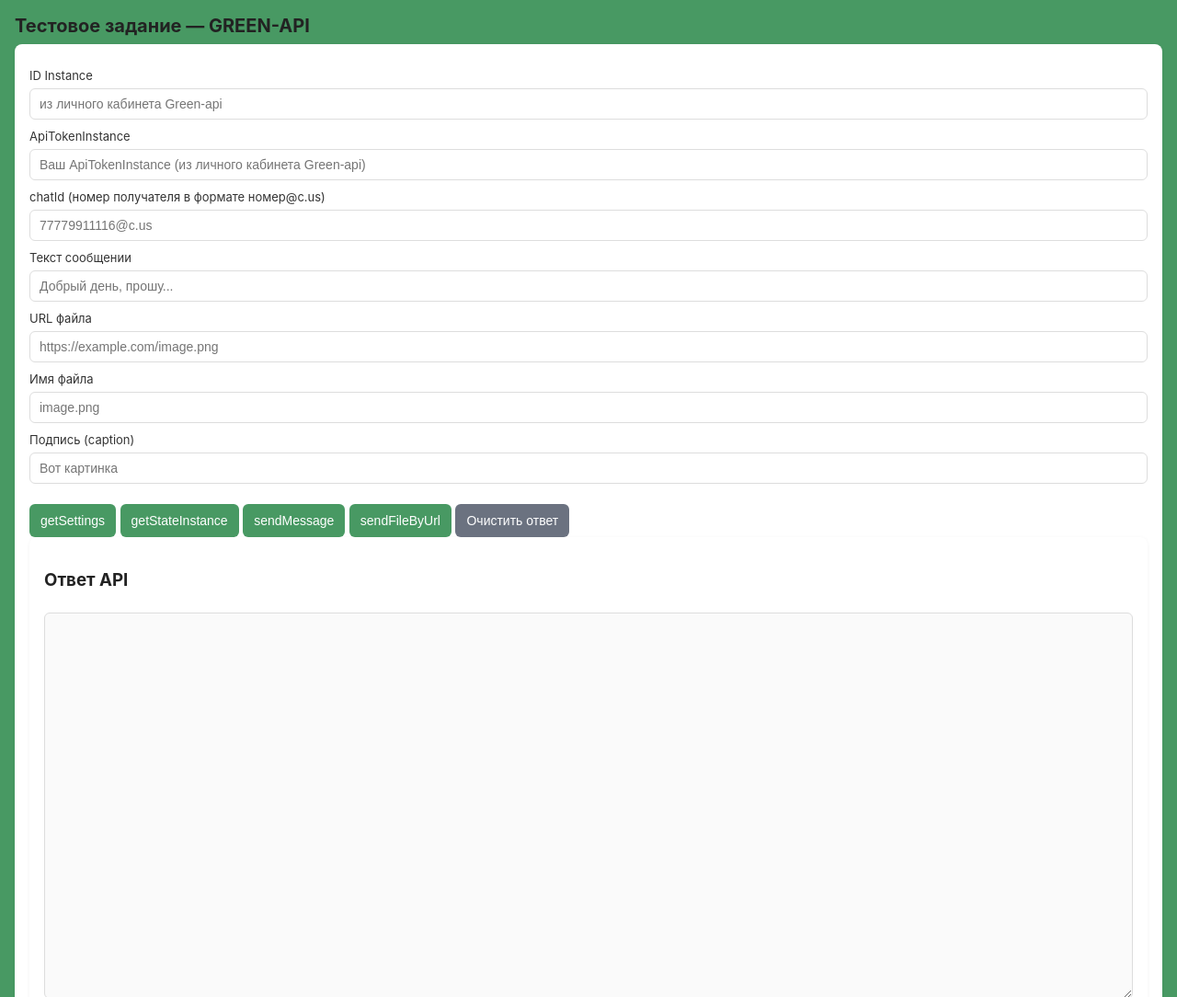
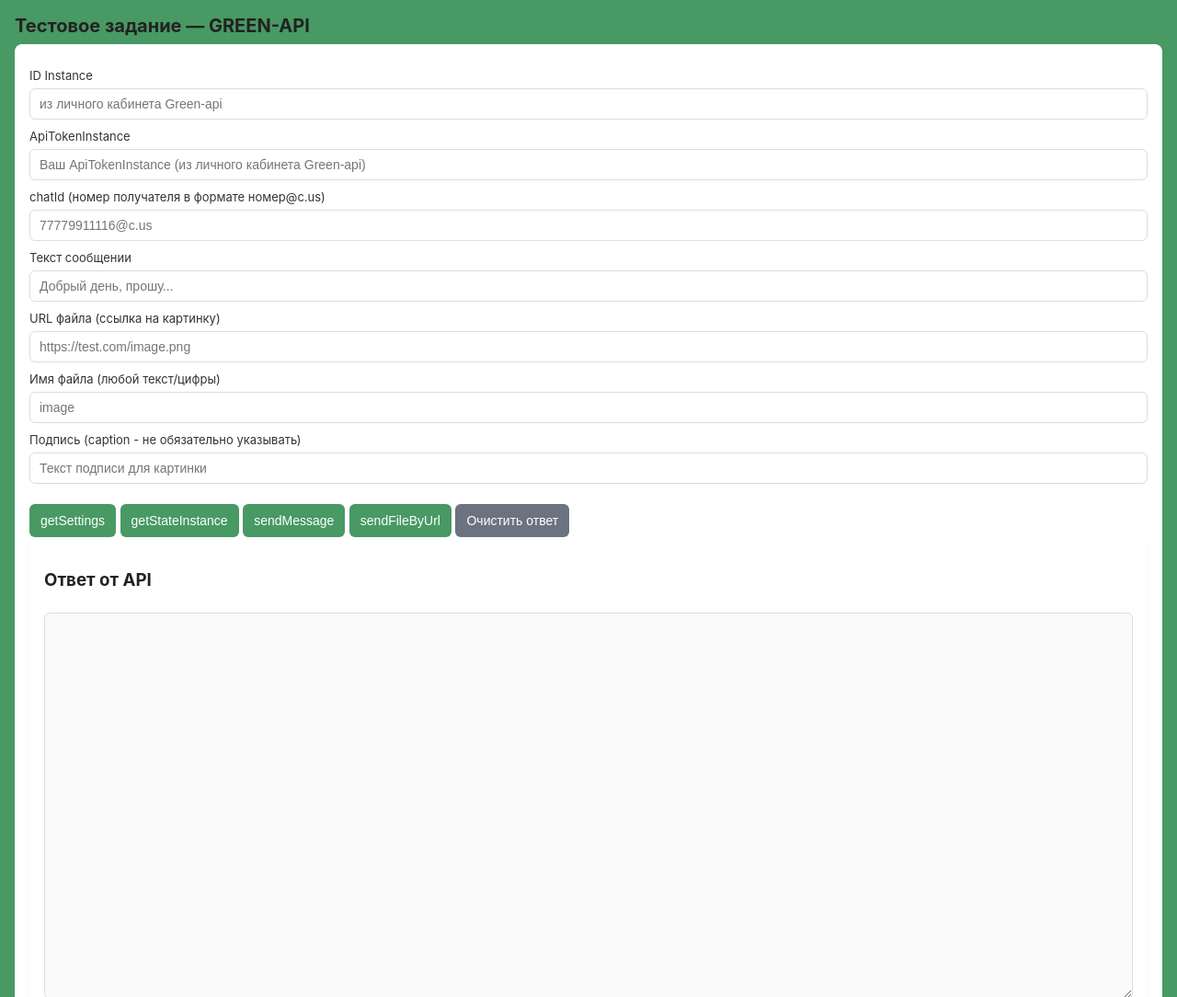
Before and after one commit to nazarbeck/green-api-test, a plain HTML site: page index.html in a window 1280 px wide. Shown: the top 1084 px of the page at 92% size. Drawn offline with Linux system fonts and the light colour scheme.

Commit message:
index.html

```diff
--- a/index.html
+++ b/index.html
@@ -40,16 +40,16 @@
         <input id="messageText" type="text" placeholder="Добрый день, прошу..." />
       </label>
 
-      <label>URL файла
-  <input id="urlFile" type="text" placeholder="https://example.com/image.png" />
+      <label>URL файла (ссылка на картинку)
+  <input id="urlFile" type="text" placeholder="https://test.com/image.png" />
       </label>
 
-      <label>Имя файла
-  <input id="fileName" type="text" placeholder="image.png" />
+      <label>Имя файла (любой текст/цифры)
+  <input id="fileName" type="text" placeholder="image" />
 </label>
 
-<label>Подпись (caption)
-  <input id="caption" type="text" placeholder="Вот картинка" />
+<label>Подпись (caption - не обязательно указывать)
+  <input id="caption" type="text" placeholder="Текст подписи для картинки" />
 </label>
 
       <div style="margin-top:12px;">
@@ -61,7 +61,7 @@
     </div>
 
     <div class="response">
-      <h3>Ответ API</h3>
+      <h3>Ответ от API</h3>
       <textarea id="response" readonly></textarea>
       <div style="margin-top:8px;">
 
```
